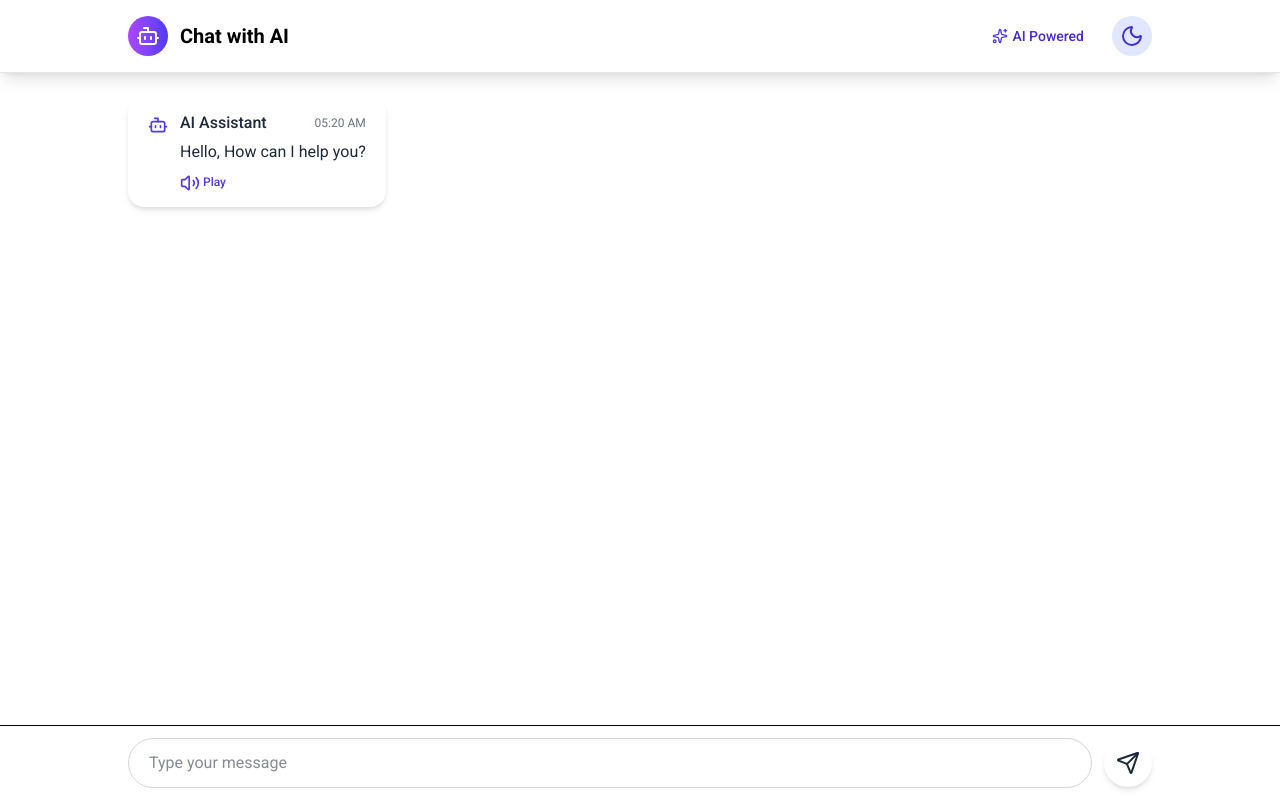
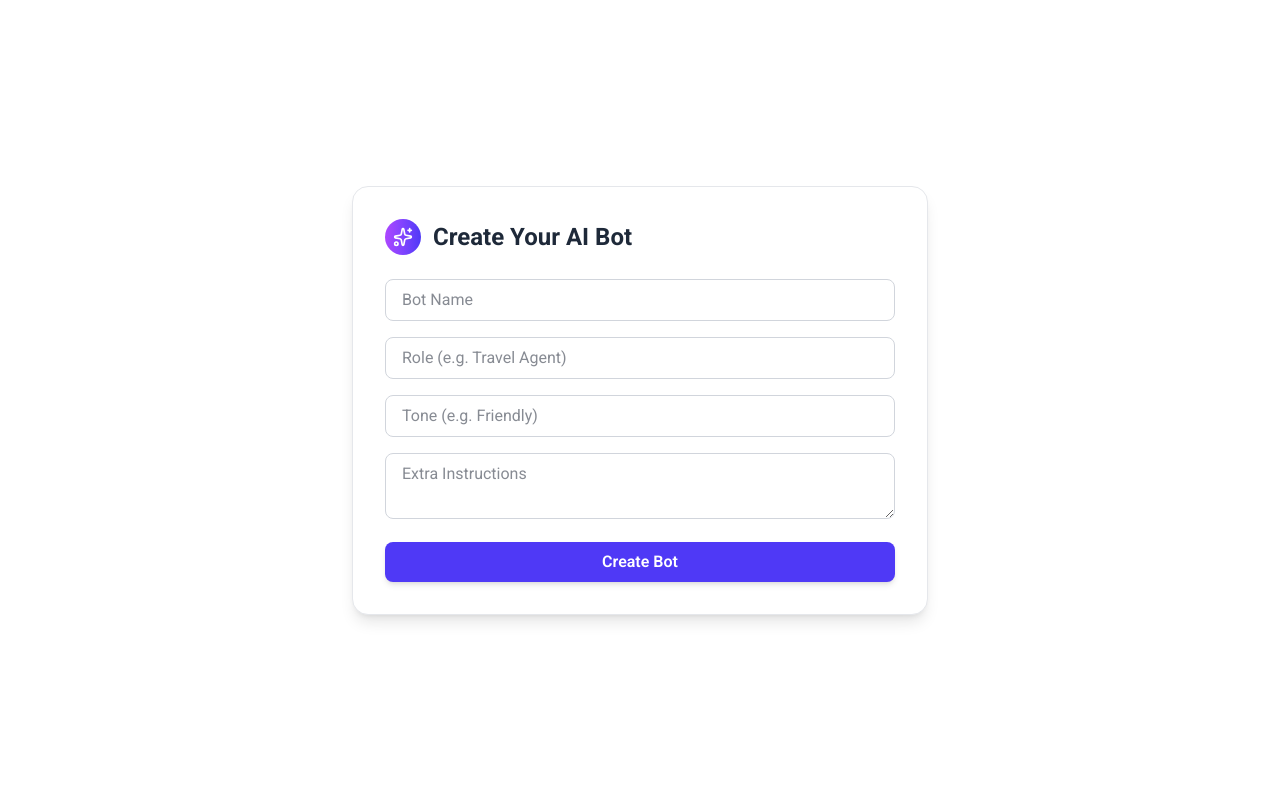
Before and after one commit to MateenAkram1/Ai_Chat_Bot, a React (Vite) app: page / in a window 1280 px wide. Built offline with nearby package versions, Linux system fonts and the light colour scheme; no server answers.

Commit message:
Making it a domain specific Bot builder

```diff
--- a/src/App.jsx
+++ b/src/App.jsx
@@ -2,28 +2,27 @@ import React, { useState, useRef, useEffect } from 'react';
 import Header from './components/Header.jsx';
 import ChatMessage from './components/ChatMessage.jsx';
 import { formatTime } from '../utils/ChatUtils.js';
-import Loadingindicator from './components/LoadingIndicator.jsx';
+import Loadingindicator from './components/loadingindicator.jsx';
 import ChatInput from './components/ChatInput.jsx';
+import BotBuilder from './components/BotBuilder.jsx';
 import { generateContent } from './Services/geniniApi.js';
 
 function App() {
   const [darkMode, setDarkmode] = useState(false);
   const [isLoading, setIsLoading] = useState(false);
   const [input, setinput] = useState('');
-  const [messages, setmessages] = useState([
-    {
-      id: 1,
-      text: 'Hello, How can I help you?',
-      sender: 'bot',
-      timestamp: new Date(),
-    },
-  ]);
+  const [messages, setmessages] = useState([]);
+  const [botConfig, setBotConfig] = useState({
+    name: '',
+    role: '',
+    tone: '',
+    instructions: '',
+    isConfigured: false,
+  });
 
-  const bottomRef = useRef(null);
+  const bottomRef = useRef(null); // Scroll anchor
 
-  const toggleDarkMode = () => {
-    setDarkmode(!darkMode);
-  };
+  const toggleDarkMode = () => setDarkmode(!darkMode);
 
   const handleSendMessage = async () => {
     const userMessage = {
@@ -32,13 +31,12 @@ function App() {
       sender: 'user',
       timestamp: new Date(),
     };
-
     setmessages((prev) => [...prev, userMessage]);
     setinput('');
     setIsLoading(true);
 
     try {
-      const botText = await generateContent(input);
+      const botText = await generateContent(input, botConfig);
       const botMessage = {
         id: (Date.now() + 1).toString(),
         text: botText,
@@ -53,13 +51,22 @@ function App() {
     }
   };
 
+  // 🔄 Auto-scroll to bottom when new message or loading state changes
   useEffect(() => {
-    bottomRef.current?.scrollIntoView({ behavior: 'smooth' });
-  }, [messages]);
+    if (bottomRef.current) {
+      bottomRef.current.scrollIntoView({ behavior: 'smooth' });
+    }
+  }, [messages, isLoading]);
+
+  // Show config screen if not yet configured
+  if (!botConfig.isConfigured) {
+    return <BotBuilder onConfigure={setBotConfig} />;
+  }
 
   return (
     <div className="flex flex-col h-screen">
-      <Header toggleDarkMode={toggleDarkMode} darkMode={darkMode} />
+      <Header toggleDarkMode={toggleDarkMode} darkMode={darkMode} name={botConfig.name} />
+
       <div className="flex-1 overflow-y-auto p-4 md:p-6">
         <div className="max-w-5xl mx-auto space-y-4">
           {messages.map((message) => (
@@ -68,14 +75,14 @@ function App() {
               darkMode={darkMode}
               messages={message}
               formatTime={formatTime}
+              name = {botConfig.name}
             />
           ))}
-
           {isLoading && <Loadingindicator darkMode={darkMode} />}
-
           <div ref={bottomRef} />
         </div>
       </div>
+
       <ChatInput
         darkMode={darkMode}
         input={input}
--- a/src/Services/geniniApi.js
+++ b/src/Services/geniniApi.js
@@ -1,7 +1,14 @@
-const GEMINI_API_KEY = import.meta.env.VITE_GEMINI_API_KEY;
-const GEMINI_API_URL = `${import.meta.env.VITE_GEMINI_API_URL}key=${GEMINI_API_KEY}}`
+export const generateContent = async (prompt,botConfig) => {
+  const systemPrompt = `
+    You are ${botConfig.name}, a bot that acts as a ${botConfig.role}.
+    Your tone should be ${botConfig.tone}.
+    Follow these instructions: ${botConfig.instructions}.
 
-export const generateContent = async (prompt) => {
+    ----
+
+    Prompt: ${prompt}
+  `;
+  prompt = systemPrompt
   const res = await fetch('/api/generate', {
     method: 'POST',
     headers: { 'Content-Type': 'application/json' },
@@ -9,5 +16,5 @@ export const generateContent = async (prompt) => {
   });
 
   const data = await res.json();
-  return data?.candidates?.[0]?.content?.parts?.[0]?.text || 'No response from Gemini.';
+  return data?.candidates?.[0]?.content?.parts?.[0]?.text || 'Server error, Try again please.';
 };
--- /dev/null
+++ b/src/components/BotBuilder.jsx
@@ -0,0 +1,72 @@
+import React, { useState } from 'react';
+import { Sparkles } from 'lucide-react';
+
+function BotBuilder({ onConfigure }) {
+  const [name, setName] = useState('');
+  const [role, setRole] = useState('');
+  const [tone, setTone] = useState('');
+  const [instructions, setInstructions] = useState('');
+
+  const handleSubmit = () => {
+    if (name && role && tone) {
+      onConfigure({ name, role, tone, instructions, isConfigured: true });
+    } else {
+      alert("Please fill in all required fields.");
+    }
+  };
+
+  return (
+    <div className="min-h-screen flex items-center justify-center bg-white dark:bg-gray-900 px-4">
+      <div className="w-full max-w-xl bg-white dark:bg-gray-800 p-8 rounded-2xl shadow-lg border border-gray-200 dark:border-gray-700">
+        <div className="flex items-center space-x-3 mb-6">
+          <div className="p-2 bg-gradient-to-r from-purple-500 to-indigo-600 rounded-full">
+            <Sparkles className="text-white w-5 h-5" />
+          </div>
+          <h2 className="text-2xl font-bold text-gray-800 dark:text-white">Create Your AI Bot</h2>
+        </div>
+
+        <div className="space-y-4">
+          <input
+            type="text"
+            placeholder="Bot Name"
+            value={name}
+            onChange={(e) => setName(e.target.value)}
+            className="w-full px-4 py-2 border border-gray-300 dark:border-gray-600 rounded-lg bg-white dark:bg-gray-700 text-gray-900 dark:text-gray-100 focus:outline-none focus:ring-2 focus:ring-indigo-500"
+          />
+
+          <input
+            type="text"
+            placeholder="Role (e.g. Travel Agent)"
+            value={role}
+            onChange={(e) => setRole(e.target.value)}
+            className="w-full px-4 py-2 border border-gray-300 dark:border-gray-600 rounded-lg bg-white dark:bg-gray-700 text-gray-900 dark:text-gray-100 focus:outline-none focus:ring-2 focus:ring-indigo-500"
+          />
+
+          <input
+            type="text"
+            placeholder="Tone (e.g. Friendly)"
+            value={tone}
+            onChange={(e) => setTone(e.target.value)}
+            className="w-full px-4 py-2 border border-gray-300 dark:border-gray-600 rounded-lg bg-white dark:bg-gray-700 text-gray-900 dark:text-gray-100 focus:outline-none focus:ring-2 focus:ring-indigo-500"
+          />
+
+          <textarea
+            placeholder="Extra Instructions"
+            value={instructions}
+            onChange={(e) => setInstructions(e.target.value)}
+            className="w-full px-4 py-2 border border-gray-300 dark:border-gray-600 rounded-lg bg-white dark:bg-gray-700 text-gray-900 dark:text-gray-100 focus:outline-none focus:ring-2 focus:ring-indigo-500"
+          />
+
+          <button
+            onClick={handleSubmit}
+            className="w-full bg-indigo-600 hover:bg-indigo-700 text-white font-semibold py-2 px-4 rounded-lg transition shadow-md"
+          >
+            Create Bot
+          </button>
+        </div>
+      </div>
+    </div>
+  );
+}
+
+export default BotBuilder;
--- a/src/components/ChatMessage.jsx
+++ b/src/components/ChatMessage.jsx
@@ -1,7 +1,7 @@
 import React, { useState, useEffect, useRef } from 'react';
 import { User, Bot, Volume2, PauseCircle, PlayCircle, XCircle } from 'lucide-react';
 import { cleanMarkdown } from '../../utils/clearmarkdowns.js';
-function ChatMessage({ darkMode, messages, formatTime }) {
+function ChatMessage({ darkMode, messages, formatTime, name }) {
   const [isSpeaking, setIsSpeaking] = useState(false);
   const [isPaused, setIsPaused] = useState(false);
   const utteranceRef = useRef(null);
@@ -72,7 +72,7 @@ function ChatMessage({ darkMode, messages, formatTime }) {
           <div className="flex-1">
             <div className="mb-1 flex justify-between items-center">
               <span className="font-medium">
-                {messages.sender === 'user' ? 'You' : 'AI Assistant'}
+                {messages.sender === 'user' ? 'You' : `${name}`}
               </span>
               <span
                 className={`text-xs ${
--- a/src/components/Header.jsx
+++ b/src/components/Header.jsx
@@ -1,7 +1,7 @@
 import React from 'react';
 import { Bot, Sparkles, Sun, Moon } from 'lucide-react';
 
-function Header({ darkMode, toggleDarkMode }) {
+function Header({ darkMode, toggleDarkMode,name }) {
   return (
     <header
       className={`${
@@ -15,7 +15,7 @@ function Header({ darkMode, toggleDarkMode }) {
           <div className="p-2 bg-gradient-to-r from-purple-500 to-indigo-600 rounded-full">
             <Bot className="h-6 w-6 text-white" />
           </div>
-          <h1 className="text-xl font-bold">Chat with AI</h1>
+          <h1 className="text-xl font-bold">{name}</h1>
         </div>
 
         <div className="flex items-center space-x-4">
```
